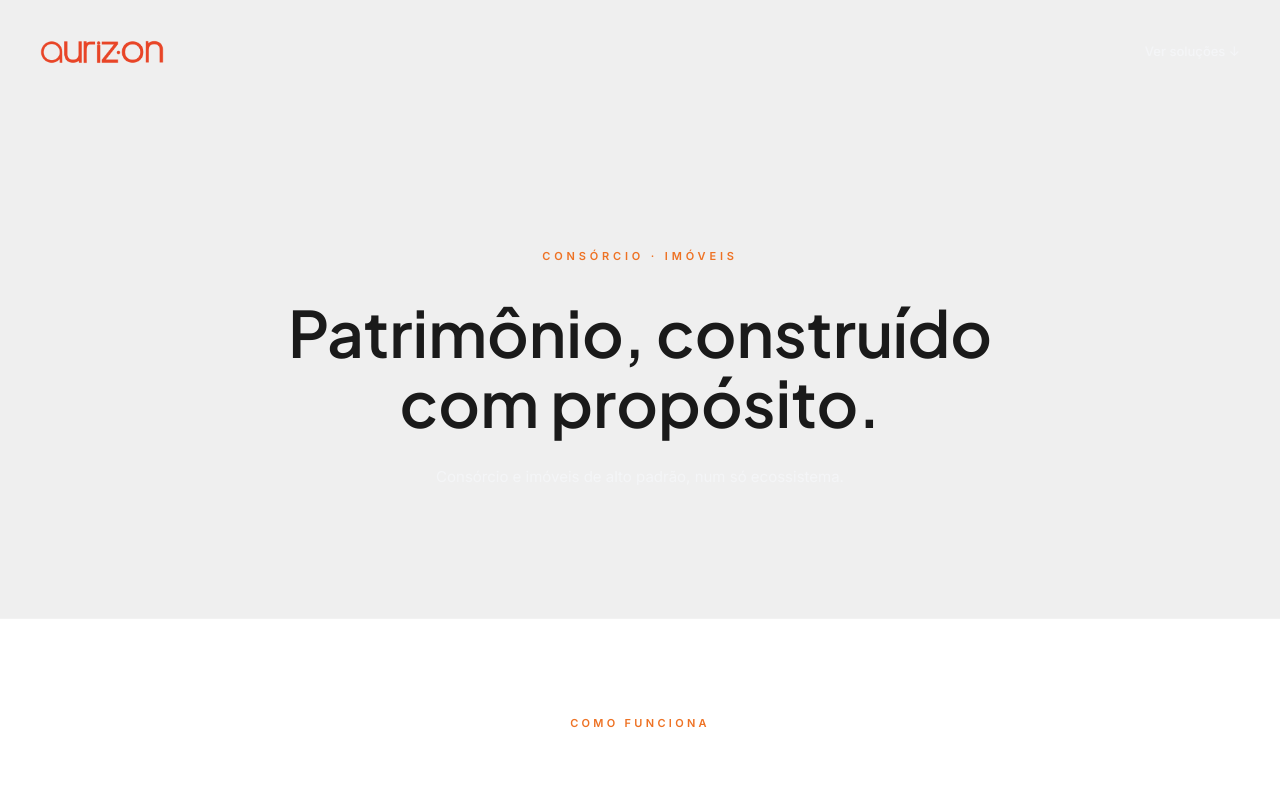
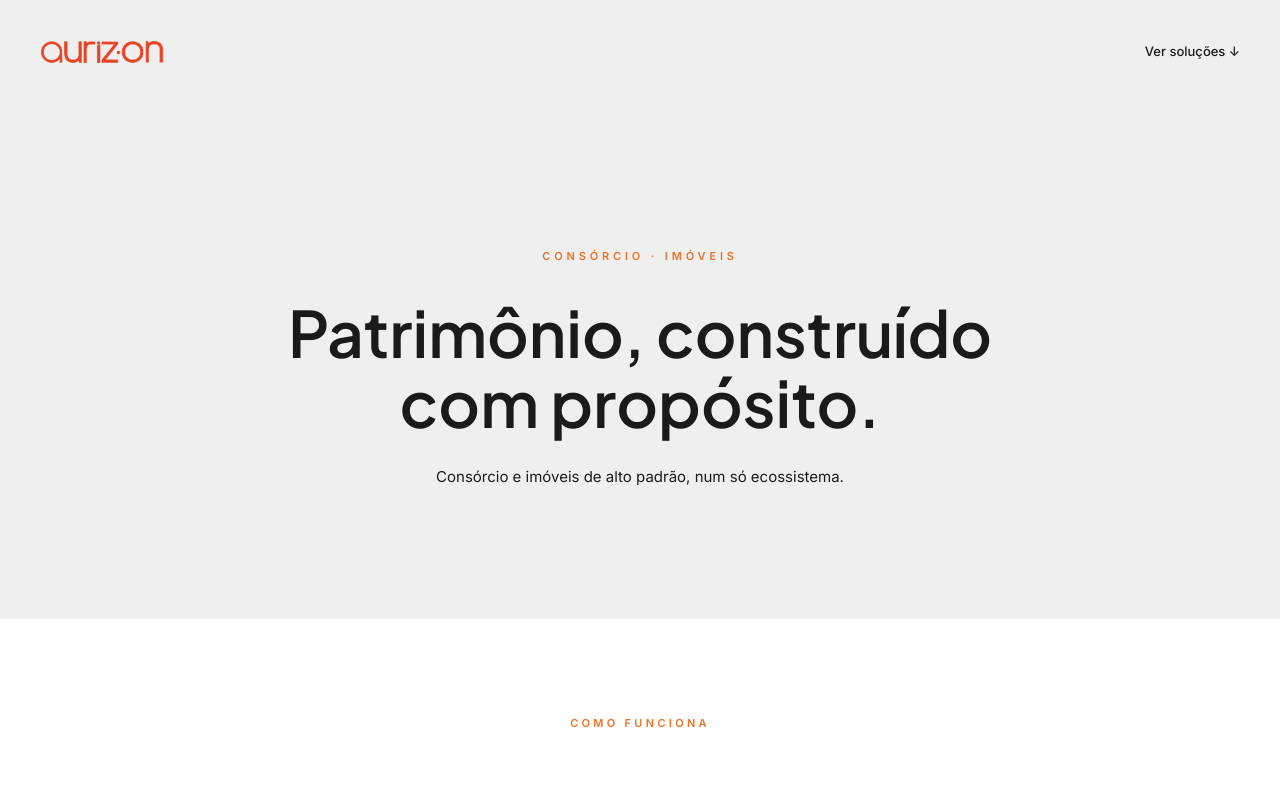
Before and after one commit to comunidadevencedores-lgtm/hub-rise, a Next.js app: page / in a window 1280 px wide. Shown: the top 793 px of the page. Built offline with nearby package versions, Linux system fonts and the light colour scheme.

Commit message:
Update globals.css

```diff
--- a/app/globals.css
+++ b/app/globals.css
@@ -7,12 +7,12 @@ html {
 }
 
 body {
-  background-color: #0A0D12;
-  color: #F4F5F7;
+  background-color: #EFEFEF;
+  color: #1A1A1A;
 }
 
 ::selection {
-  background-color: #3B6EF6;
+  background-color: #EE7224;
   color: #fff;
 }
 
@@ -20,6 +20,6 @@ body {
   outline: none;
 }
 .focus-ring:focus-visible {
-  outline: 2px solid #3B6EF6;
+  outline: 2px solid #EE7224;
   outline-offset: 2px;
 }
```
